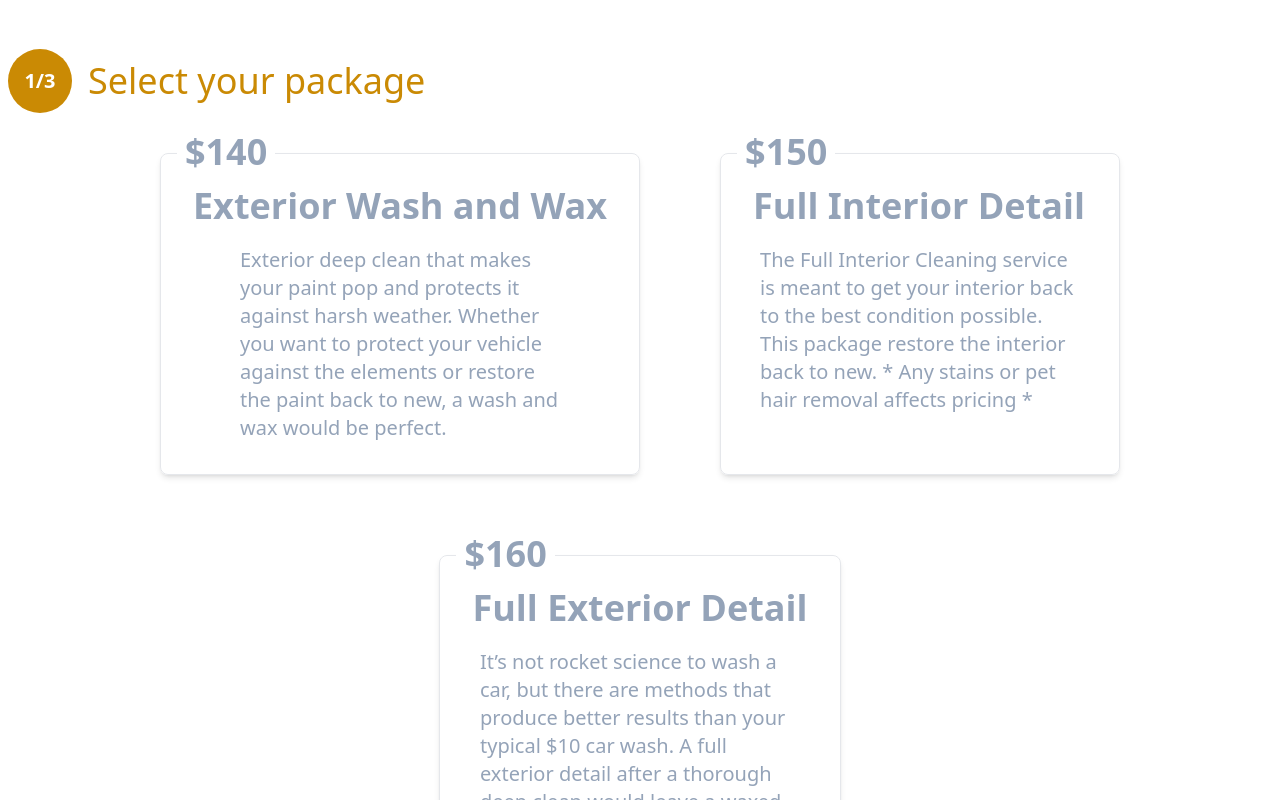
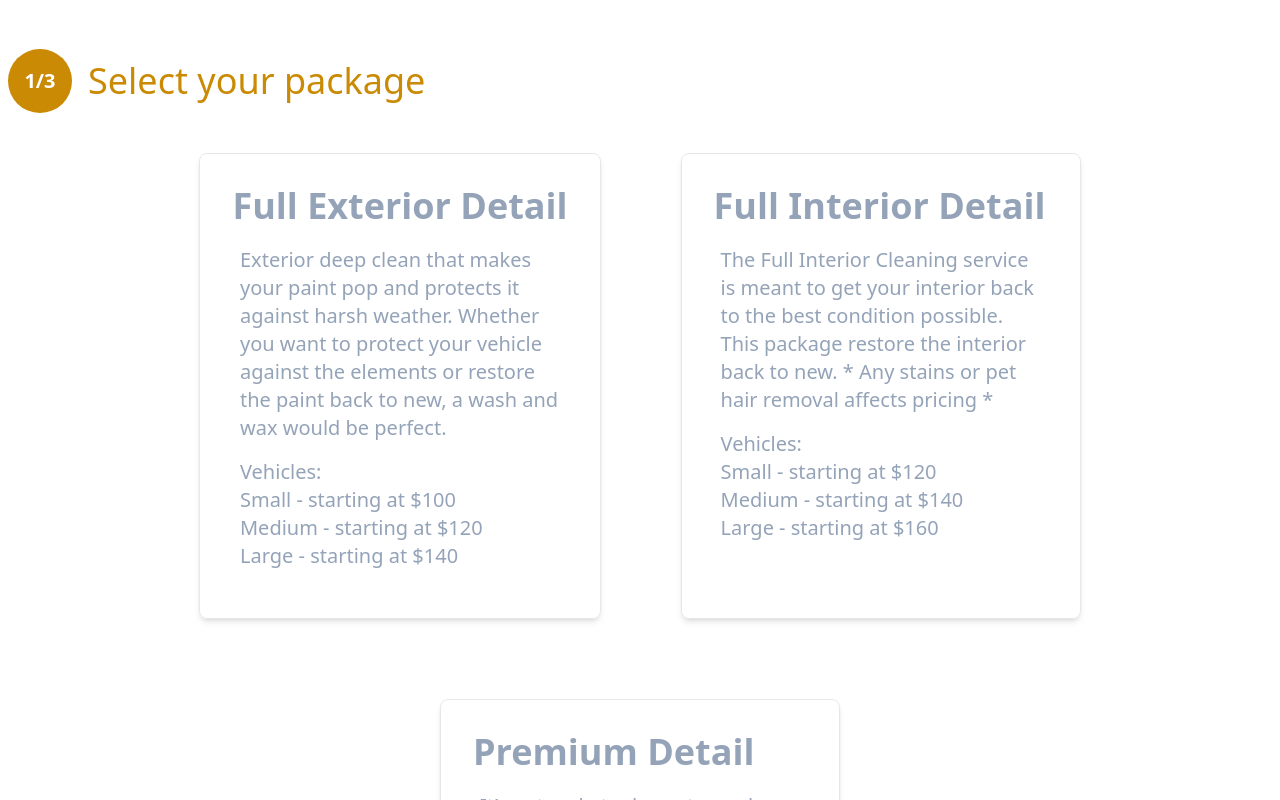
Before and after one commit to julianjfouf/FernandoCar, a React (Vite) app: page / in a window 1280 px wide. Shown: the part 1080-1880 px from the top of the page. Built offline with nearby package versions, Linux system fonts and the light colour scheme.

Commit message:
fixed service information

```diff
--- a/src/components/Services.jsx
+++ b/src/components/Services.jsx
@@ -119,9 +119,13 @@ const Services = () => {
                   selected={selected === 1}
                 /> */}
                 <Package
-                  title="Exterior Wash and Wax"
+                  title="Full Exterior Detail"
                   description="Exterior deep clean that makes your paint pop and protects it against harsh weather. Whether you want to protect your vehicle against the elements or restore the paint back to new, a wash and wax would be perfect."
-                  price={140}
+                  top="Vehicles:"
+                  small="Small - starting at $100"
+                  medium="Medium - starting at $120"
+                  large="Large - starting at $140"
+                  price={120}
                   id={1}
                   setSelected={setSelected}
                   selected={selected === 1}
@@ -145,7 +149,11 @@ const Services = () => {
                   title="Full Interior Detail"
                   description="The Full Interior Cleaning service is meant to get your interior back to the best condition possible. This package restore the interior back to new. * Any stains or pet hair removal affects pricing *"
                   id={2}
-                  price={150}
+                  price={140}
+                  top="Vehicles:"
+                  small="Small - starting at $120"
+                  medium="Medium - starting at $140"
+                  large="Large - starting at $160"
                   setSelected={setSelected}
                   selected={selected === 2}
                 />
@@ -166,10 +174,14 @@ const Services = () => {
                   selected={selected === 3}
                 /> */}
                 <Package
-                  title="Full Exterior Detail"
-                  description=" It’s not rocket science to wash a car, but there are methods that produce better results than your typical $10 car wash. A full exterior detail after a thorough deep clean would leave a waxed, paint enhanced, paint-protected, tire-shined/dressed, full paint decontamination and a protective coating against water spots, tree sap, and bird droppings."
+                  title="Premium Detail"
+                  description=" It’s not rocket science to wash a car, but there are methods that produce better results than your typical $10 car wash. A full exterior detail after a thorough deep clean would leave a waxed, paint enhanced, paint-protected, tire-shined/dressed, full paint decontamination and a protective coating against water spots, tree sap, and bird droppings. Along with all the additional benefits of a deep interior cleaning that enhances from UV ray protection to stain removals."
                   id={3}
-                  price={160}
+                  price={230}
+                  top="Vehicles:"
+                  small="Small - starting at $210"
+                  medium="Medium - starting at $230"
+                  large="Large - starting at $250"
                   setSelected={setSelected}
                   selected={selected === 3}
                 />
--- a/src/components/subcomponent/Package.jsx
+++ b/src/components/subcomponent/Package.jsx
@@ -1,6 +1,17 @@
 import React from "react";
 
-const Package = ({ title, description, selected, id, setSelected, price }) => {
+const Package = ({
+  title,
+  description,
+  selected,
+  id,
+  setSelected,
+  price,
+  top,
+  small,
+  medium,
+  large,
+}) => {
   return (
     <div
       onClick={() => setSelected(id)}
@@ -15,17 +26,17 @@ const Package = ({ title, description, selected, id, setSelected, price }) => {
       >
         {title}
 
-        <span
+        {/* <span
           className={`absolute left-4 p-2 top-[-30px] bg-white ${
             selected ? `!text-yellow-600` : null
           }`}
         >
           {" $"}
           {price}
-        </span>
+        </span> */}
       </h1>
       <ul
-        className={`list-disc md:text-xl flex justify-center ${
+        className={`list-disc md:text-xl flex flex-col justify-center items-center ${
           selected ? `!text-amber-500` : null
         }`}
       >
@@ -36,6 +47,9 @@ const Package = ({ title, description, selected, id, setSelected, price }) => {
           </li>
         ))} */}
         <li className="block max-w-[320px]">{description}</li>
+        <li className="block max-w-[320px] my-4 text-left w-full">
+          {top} <br /> {small} <br /> {medium} <br /> {large}
+        </li>
       </ul>
     </div>
   );
```
